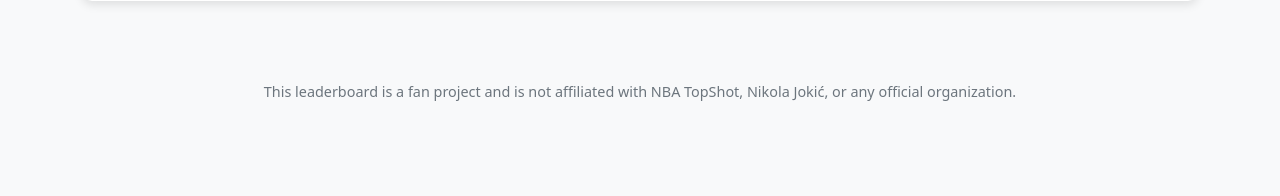
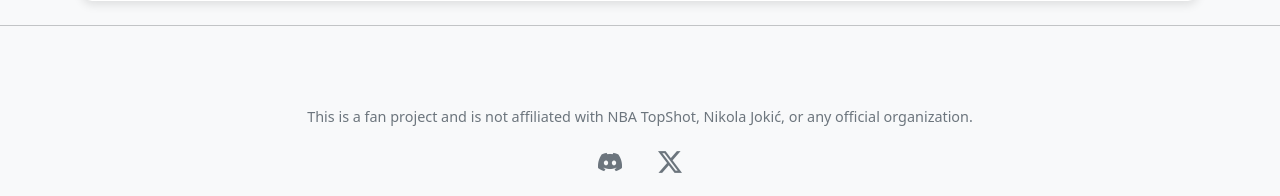
Before and after one commit to MVPOnFlow/JokicGuess, a Flask app: page / in a window 1280 px wide. Shown: the part 819-1015 px from the top of the page. Before the commit the page ends 920 px from the top, so only its background shows below. Run offline with Flask 3, Linux system fonts and the light colour scheme; data that the repository does not hold is empty; some libraries are stand-ins or nearby versions.

Commit message:
Add footers

```diff
--- a/templates/leaderboard.html
+++ b/templates/leaderboard.html
@@ -8,6 +8,10 @@
     <link
         href="https://cdn.jsdelivr.net/npm/bootstrap@5.3.2/dist/css/bootstrap.min.css"
         rel="stylesheet">
+    <!-- Bootstrap Icons CDN -->
+    <link
+        rel="stylesheet"
+        href="https://cdn.jsdelivr.net/npm/bootstrap-icons@1.11.3/font/bootstrap-icons.css">
 
     <style>
         body {
@@ -26,6 +30,14 @@
             text-align: center;
             font-size: 0.9rem;
             color: #6c757d;
+        }
+        .footer a {
+            color: #6c757d;
+            margin: 0 10px;
+            text-decoration: none;
+        }
+        .footer a:hover {
+            color: #343a40;
         }
         .table thead {
             background-color: #343a40;
@@ -64,8 +76,20 @@
         </div>
     </div>
 
+    <hr class="my-4">
+
     <div class="footer">
-        <p>This leaderboard is a fan project and is not affiliated with NBA TopShot, Nikola Jokić, or any official organization.</p>
+        <p>
+            This is a fan project and is not affiliated with NBA TopShot, Nikola Jokić, or any official organization.
+        </p>
+        <div class="d-flex justify-content-center align-items-center gap-3 mt-2">
+            <a href="https://discord.gg/3p3ff9PHqW" target="_blank" aria-label="Discord">
+                <i class="bi bi-discord" style="font-size: 1.5rem;"></i>
+            </a>
+            <a href="https://x.com/petjokicshorses" target="_blank" aria-label="Twitter">
+                <i class="bi bi-twitter-x" style="font-size: 1.5rem;"></i>
+            </a>
+        </div>
     </div>
 
     <script
```
